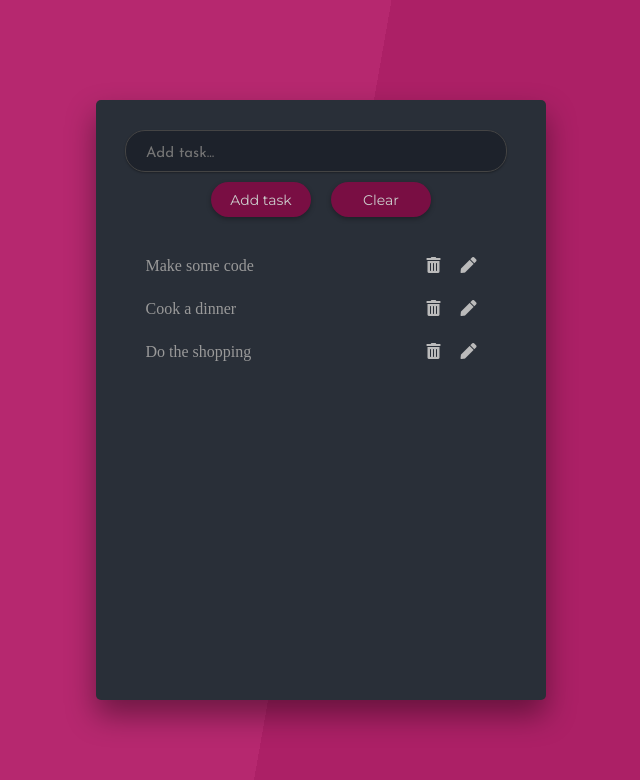
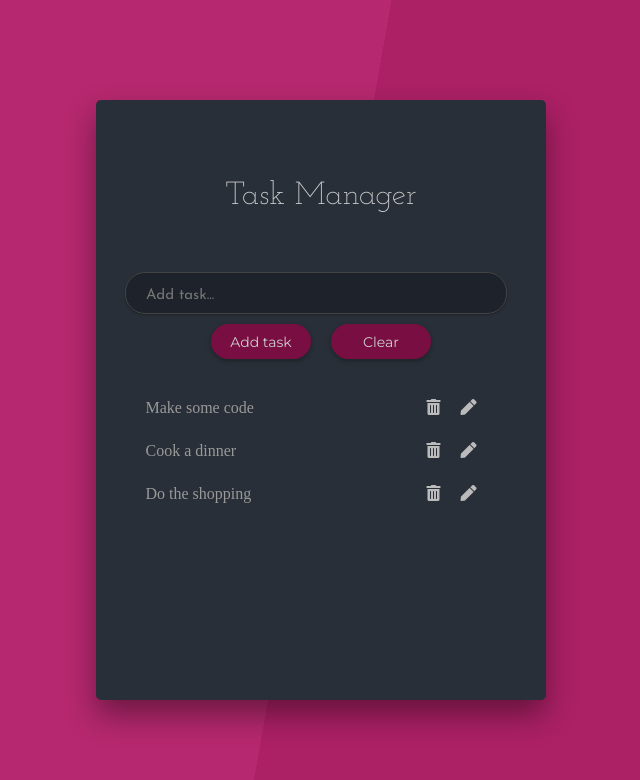
Before and after one commit to MakarCodes/task-manager-react-ts, a React (Create React App) app: page / in a window 1280 px wide. Shown: the top 780 px of the page, without its empty margins (319-959 px from the left). Built offline with nearby package versions, Linux system fonts and the light colour scheme.

Commit message:
Add header component

```diff
--- a/src/App.tsx
+++ b/src/App.tsx
@@ -2,6 +2,7 @@ import React from 'react';
 import TaskListContextProvider from './context/TaskListContex';
 import TaskList from './components/TaskList';
 import TaskForm from './components/TaskForm';
+import Header from './components/Header';
 
 function App() {
   return (
@@ -9,6 +10,7 @@ function App() {
       <TaskListContextProvider>
         <div className='container'>
           <div className='app-wrapper'>
+            <Header />
             <div className='main'>
               <TaskForm />
               <TaskList />
--- /dev/null
+++ b/src/components/Header.tsx
@@ -0,0 +1,13 @@
+import * as React from 'react';
+
+export interface HeaderProps {}
+
+const Header: React.FC<HeaderProps> = () => {
+  return (
+    <div className='header'>
+      <h1>Task Manager</h1>
+    </div>
+  );
+};
+
+export default Header;
--- a/src/components/TaskForm.tsx
+++ b/src/components/TaskForm.tsx
@@ -2,7 +2,7 @@ import React from 'react';
 
 export interface TaskFormProps {}
 
-const TaskForm: React.SFC<TaskFormProps> = () => {
+const TaskForm: React.FC<TaskFormProps> = () => {
   return (
     <form className='form'>
       <input
```
